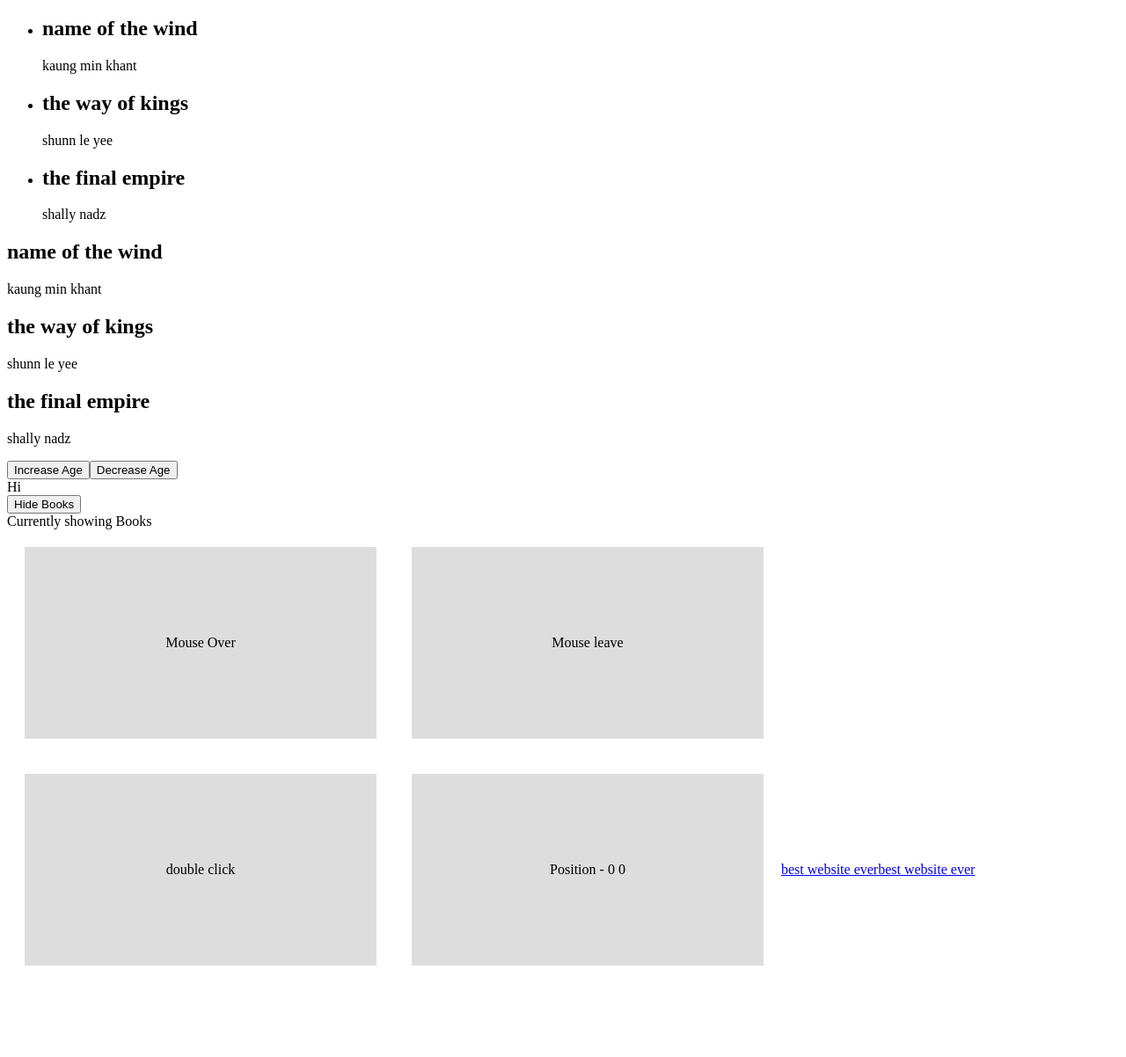
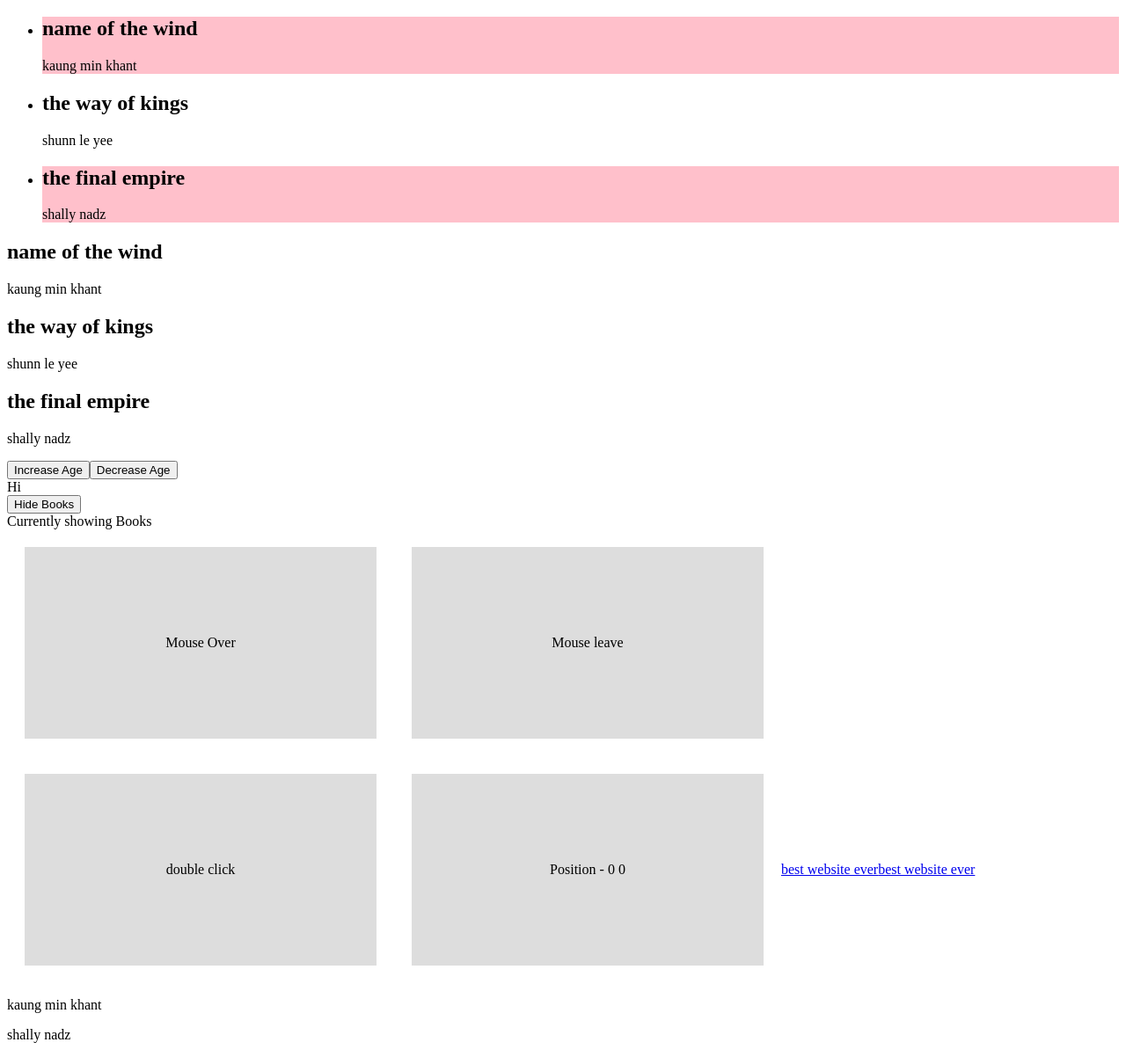
Before and after one commit to kaung-minkhant/sample-vue-widget, a plain HTML site: page index.html in a window 1280 px wide. Shown: the part 61-1263 px from the top of the page at 88% size. Before the commit the page ends 1187 px from the top, so only its background shows below. Drawn offline with nearby package versions, Linux system fonts and the light colour scheme.

Commit message:
dynamic classes and computed properties

```diff
--- a/app.js
+++ b/app.js
@@ -5,13 +5,19 @@ const app = Vue.createApp({
         return {
             showBooks: true,
             books: [
-              { title: 'name of the wind', author: 'kaung min khant'},
-              { title: 'the way of kings', author: 'shunn le yee'},
-              { title: 'the final empire', author: 'shally nadz'},
+              { title: 'name of the wind', author: 'kaung min khant', isFav: true},
+              { title: 'the way of kings', author: 'shunn le yee', isFav: false},
+              { title: 'the final empire', author: 'shally nadz', isFav: true},
             ],
             x: 0,
             y: 0,
             url: 'http://www.thenetninja.co.uk',
+        }
+    },
+
+    computed: {
+        filteredBooks() {
+            return this.books.filter((book) => book.isFav)
         }
     },
 
@@ -37,6 +43,10 @@ const app = Vue.createApp({
         clearMouseMove() {
             this.x = 0
             this.y = 0
+        },
+
+        toggleFav(book) {
+            book.isFav = !book.isFav
         }
     }
 })
--- a/index.html
+++ b/index.html
@@ -15,6 +15,10 @@
             margin: 20px;
             display: inline-block;
         }
+
+        .fav {
+            background-color: pink;
+        }
     </style>
 </head>
 <body>
@@ -24,7 +28,7 @@
 
         <div v-if="showBooks">
             <ul>
-                <li v-for="book in books">
+                <li v-for="book in books" :class="{fav: book.isFav}" @click="toggleFav(book)">
                     <h2>{{ book.title }}</h2>
                     <p>{{ book.author }}</p>
                 </li>
@@ -56,6 +60,9 @@
         <a v-bind:href="url">best website ever</a>
         <a :href="url">best website ever</a>
 
+        <!-- computed properties -->
+        <p v-for="book in filteredBooks">{{ book.author }}</p>
+
     </div>
 
     <script src="app.js"></script>
```
